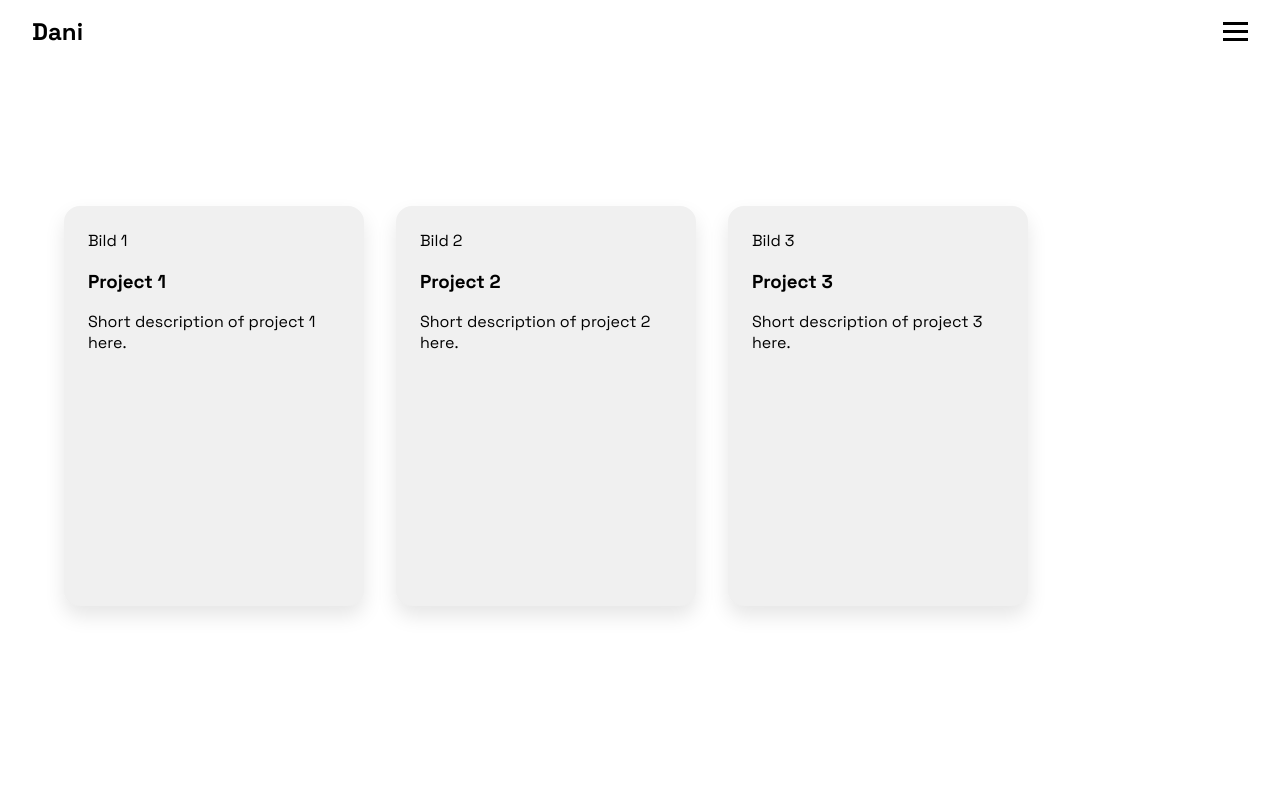
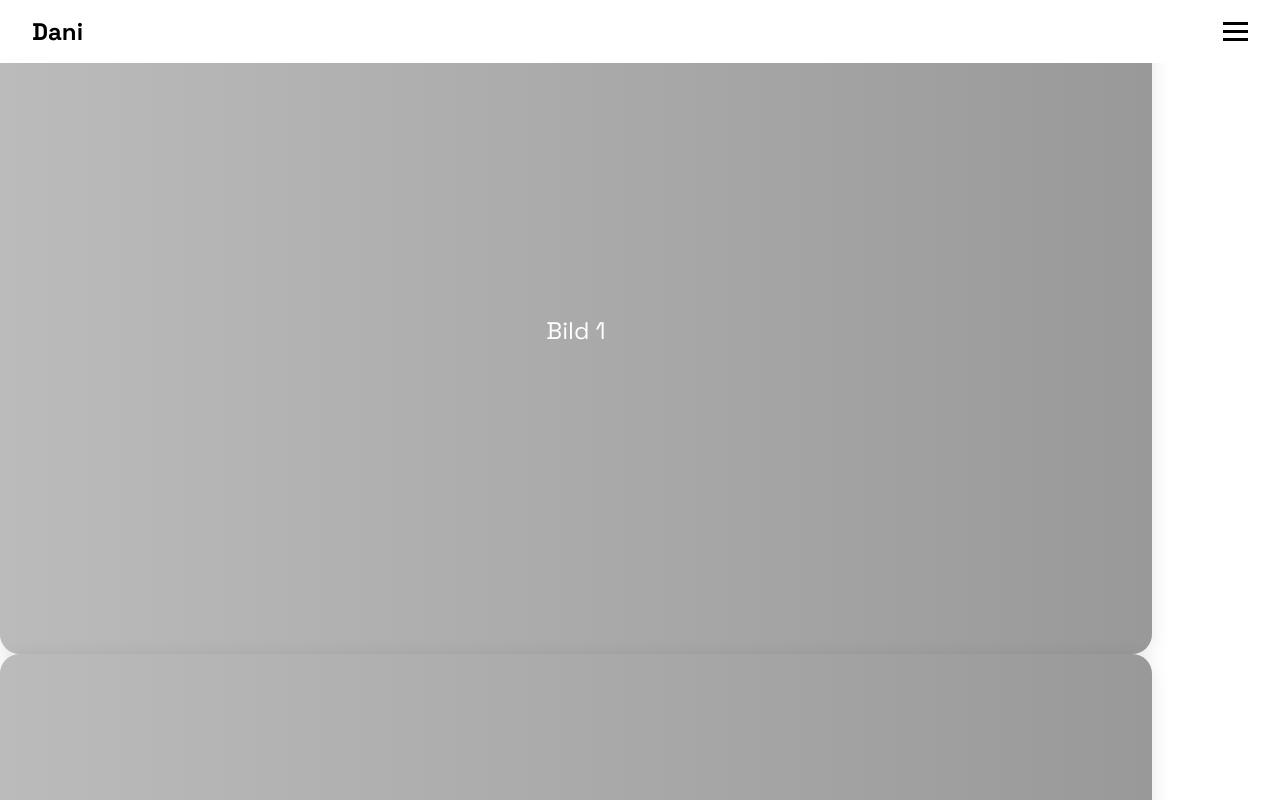
Before and after one commit to inbetweened/portfolio, a Next.js app: page /work in a window 1280 px wide. Shown: the top 800 px of the page. Built offline with nearby package versions, Linux system fonts and the light colour scheme.

Commit message:
Update Work.module.css

```diff
--- a/styles/Work.module.css
+++ b/styles/Work.module.css
@@ -1,32 +1,53 @@
-/* styles/Work.module.css */
-.scrollContainerOuter {
-  height: 100vh;
-  overflow-x: hidden;
-  overflow-y: auto;
-  position: relative;
+.work {
+  padding: 6rem 2rem;
+  background-color: #f9f9f9;
 }
 
-.scrollContainerInner {
+.heading {
+  font-size: 2.5rem;
+  text-align: center;
+  margin-bottom: 3rem;
+}
+
+.container {
   display: flex;
-  height: 100vh;
-  width: max-content;
-  padding: 4rem;
-  gap: 2rem;
+  flex-direction: column;
+  gap: 3rem;
   align-items: center;
 }
 
 .card {
-  background-color: #f0f0f0;
-  width: 300px;
-  height: 400px;
-  flex-shrink: 0;
-  border-radius: 16px;
-  padding: 1.5rem;
-  cursor: pointer;
-  box-shadow: 0 10px 20px rgba(0,0,0,0.1);
+  display: block;
+  width: 90vw;
+  max-width: 1200px;
+  aspect-ratio: 16 / 9;
+  background: #ddd;
+  border-radius: 20px;
+  overflow: hidden;
+  text-decoration: none;
+  color: inherit;
+  box-shadow: 0 4px 20px rgba(0, 0, 0, 0.1);
   transition: transform 0.3s ease;
 }
 
 .card:hover {
-  transform: scale(1.05);
+  transform: scale(1.02);
 }
+
+.imagePlaceholder {
+  width: 100%;
+  height: 100%;
+  background: linear-gradient(to right, #bbb, #999);
+  display: flex;
+  align-items: center;
+  justify-content: center;
+  font-size: 1.5rem;
+  color: white;
+}
+
+.caption {
+  margin-top: 1rem;
+  text-align: center;
+  font-size: 1rem;
+  color: #333;
+}
```
